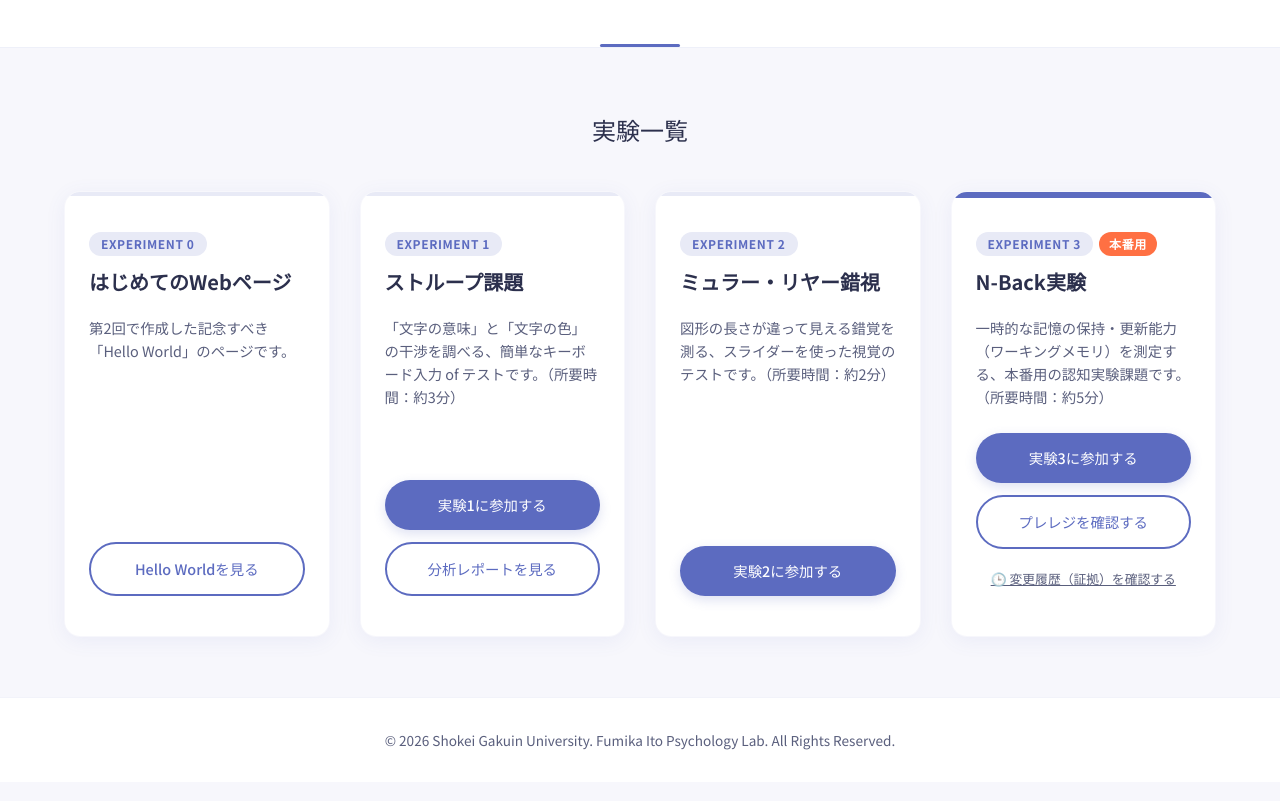
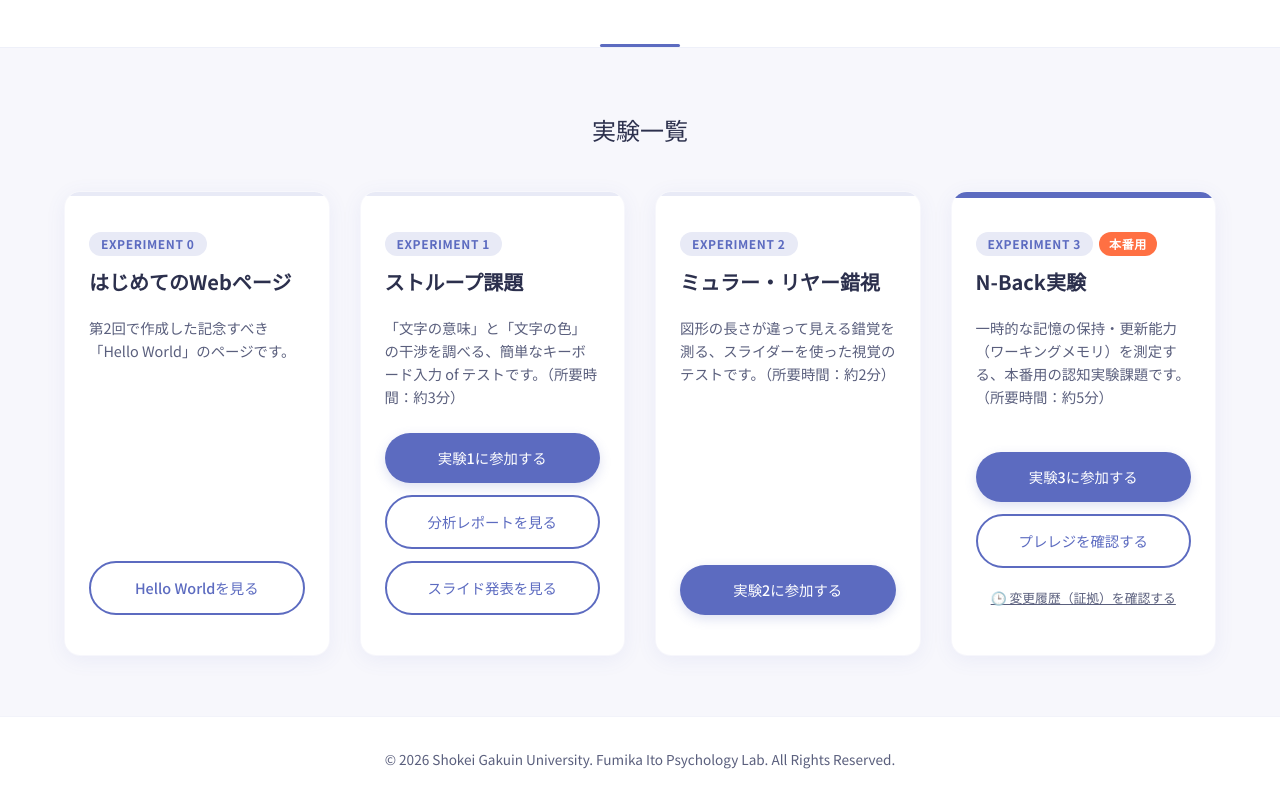
Before and after one commit to F-Ito-psy/my-experiment, a plain HTML site: page index.html in a window 1280 px wide. Shown: the part 193-994 px from the top of the page. Drawn offline with Linux system fonts and the light colour scheme.

Commit message:
Update index.html

```diff
--- a/index.html
+++ b/index.html
@@ -406,6 +406,10 @@
                         <a href="https://F-Ito-psy.github.io/my-experiment/my_report.html" target="_blank" rel="noopener noreferrer" class="btn btn-outline">
                             分析レポートを見る
                         </a>
+                        <!-- 追加：指定された発表スライドへのリンクボタン -->
+                        <a href="https://F-Ito-psy.github.io/my-experiment/my_presentation.html" target="_blank" rel="noopener noreferrer" class="btn btn-outline">
+                            スライド発表を見る
+                        </a>
                     </div>
                 </div>
 
```
